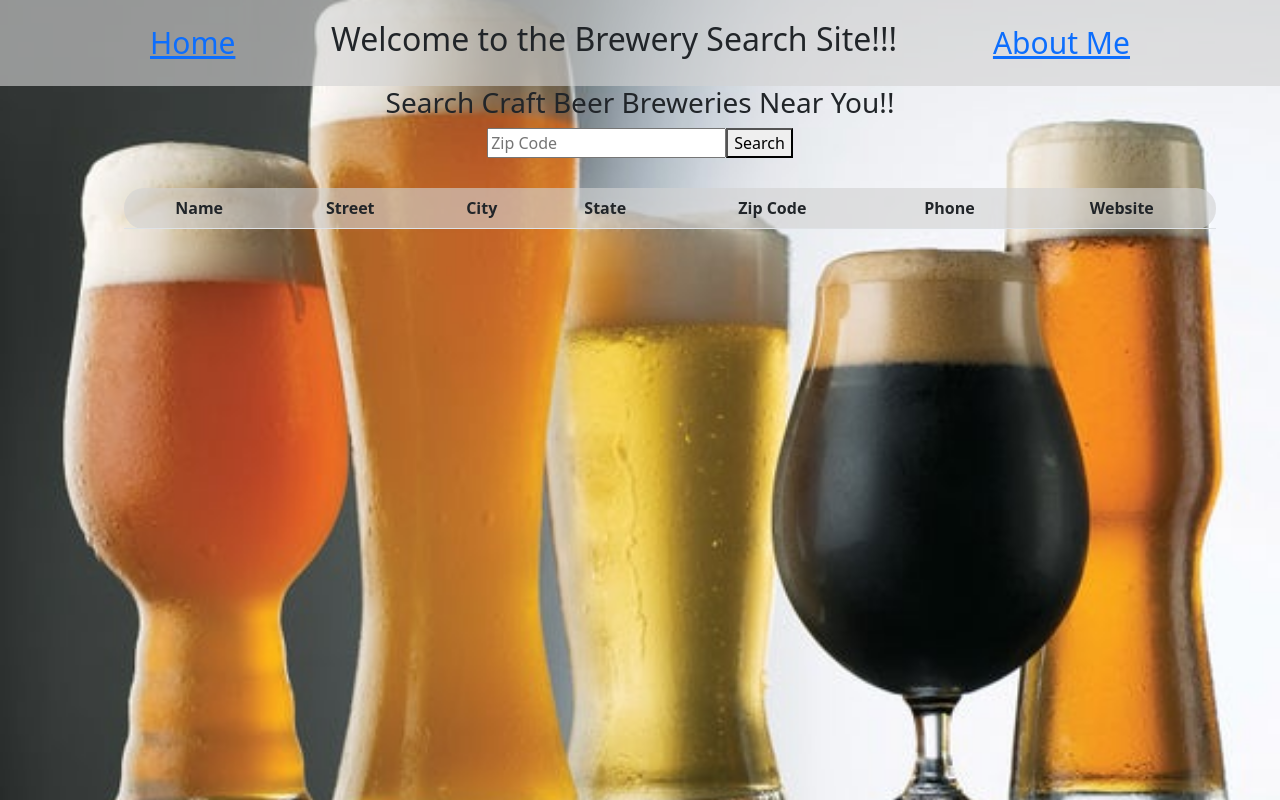
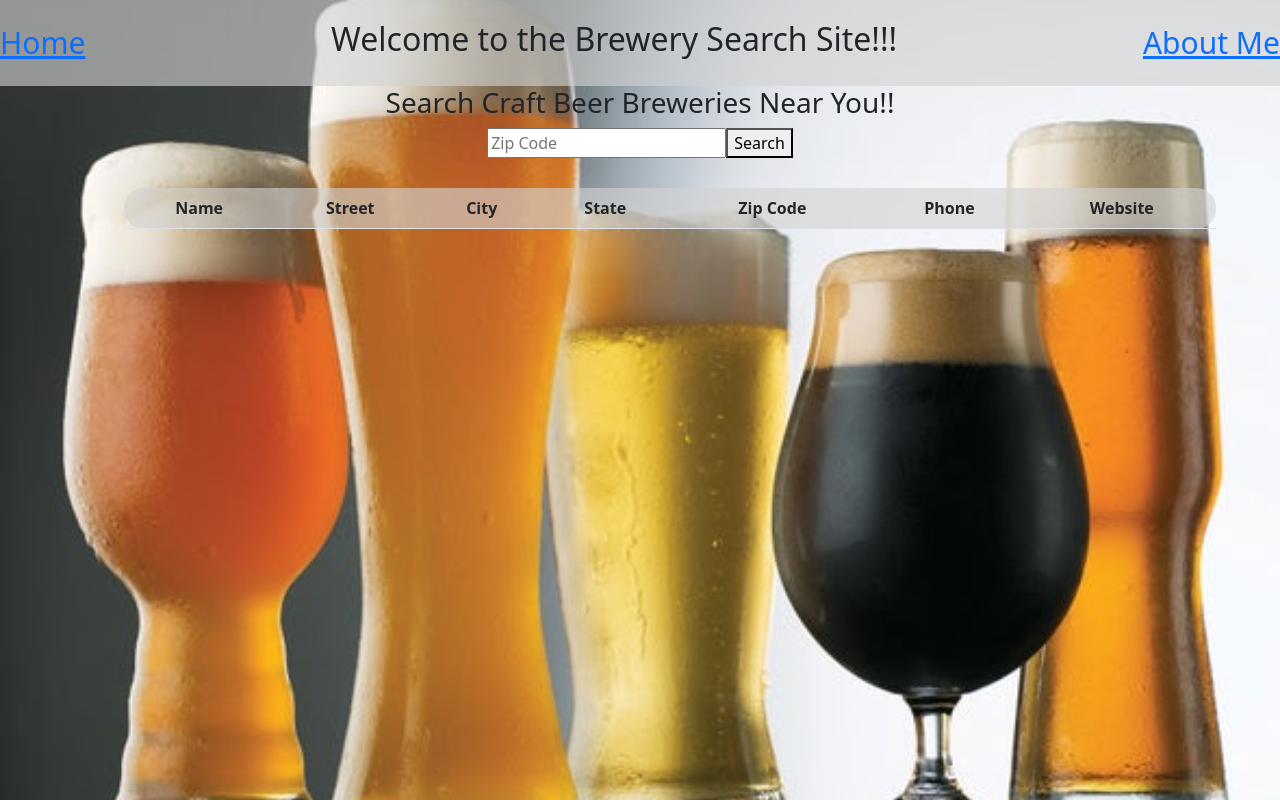
Before and after one commit to JGeho/React-Solo-Project, a React (Create React App) app in the folder my-app/: page / in a window 1280 px wide. Built offline with nearby package versions, Linux system fonts and the light colour scheme.

Commit message:
style fixes for netlify

```diff
--- a/my-app/src/App.css
+++ b/my-app/src/App.css
@@ -23,13 +23,13 @@ html {
 .navbar {
   height: 10%;
   width: 100vw;
-  display: flex;
-  flex-direction: row;
+  /* display: flex;
+  flex-direction: row; */
   background-color: rgba(211, 211, 211, 0.623);
-  padding: 150px;
-  top: 0;
+  /* padding: 150px; */
+  /* top: 0;
   left: 0;
-  position: fixed;
+  position: fixed; */
   line-height: 70px;
 }
 
```
